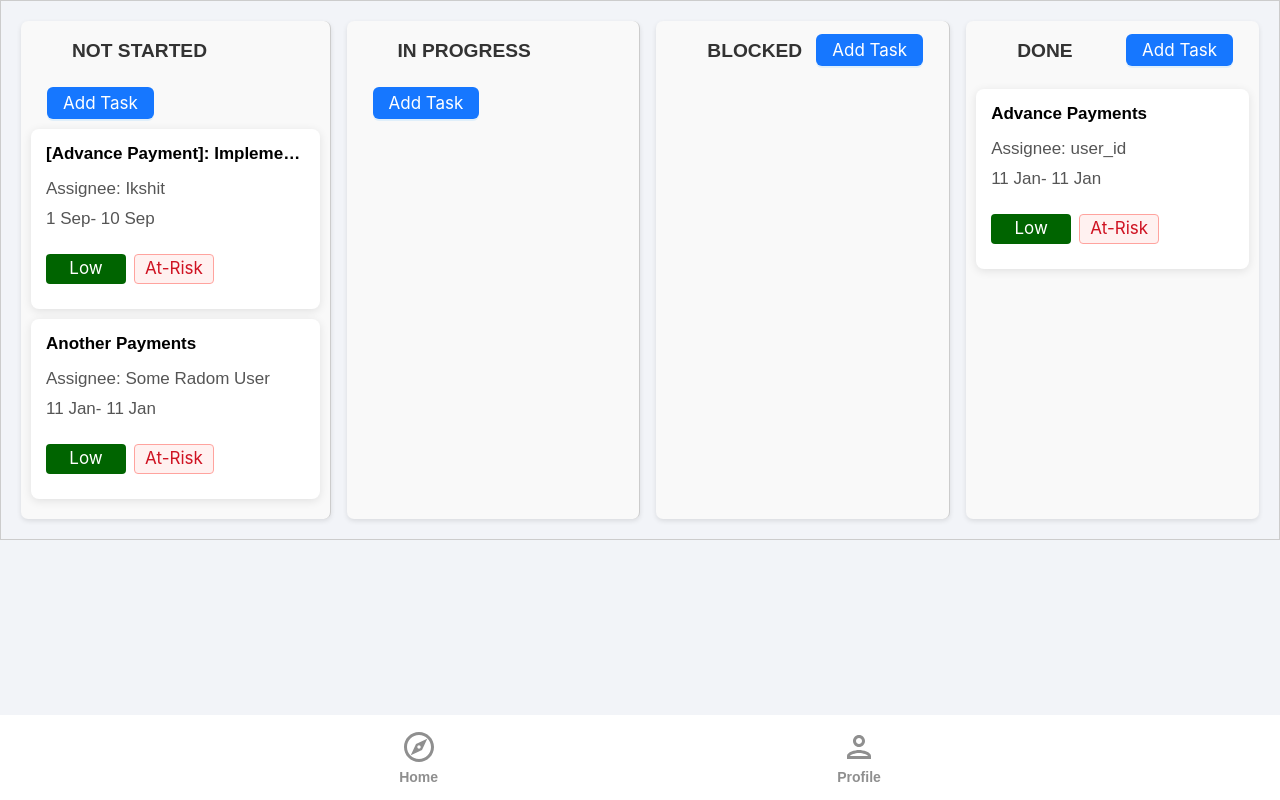
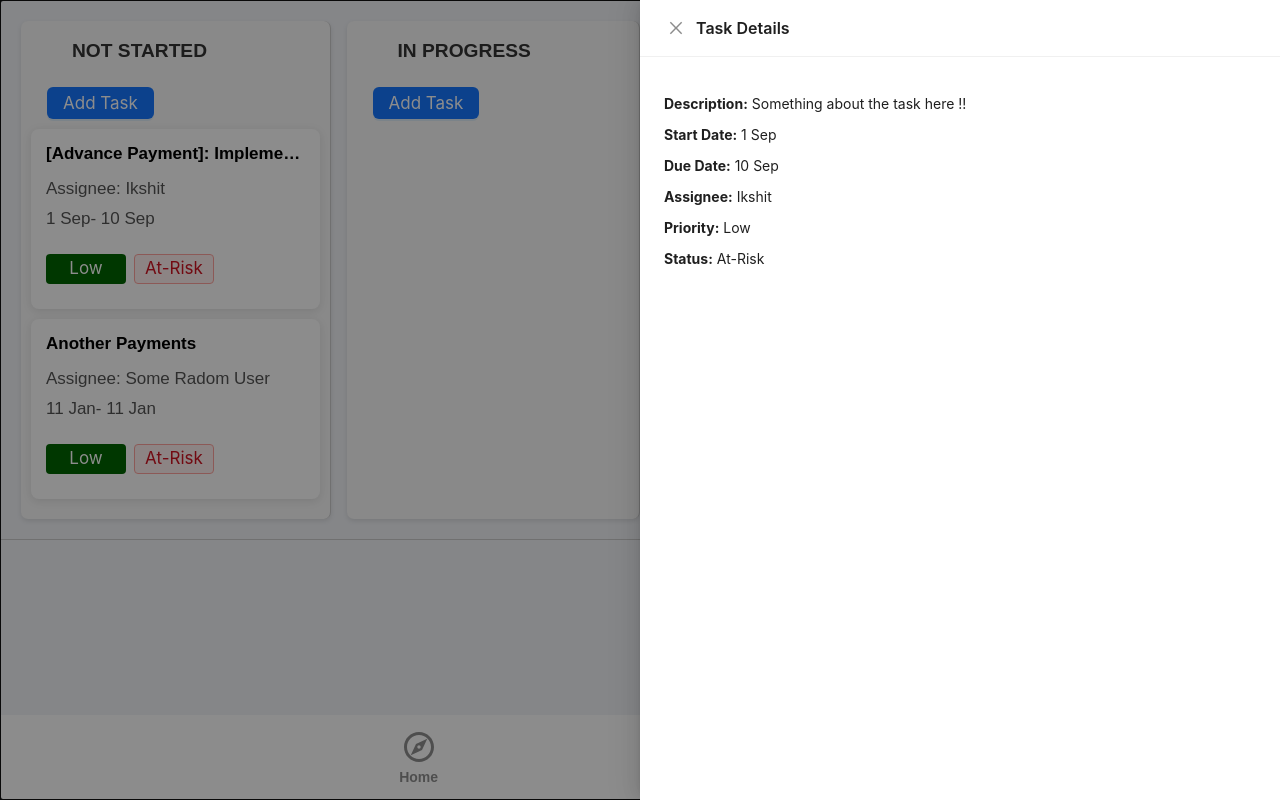
Before and after one commit to ikshitd/Ship-It, a React (Create React App) app: page /test in a window 1280 px wide. Both pictures are taken after a click on the button 175 px from the left and 219 px from the top of the page. Built offline with nearby package versions, Linux system fonts and the light colour scheme.

Commit message:
feat: working on the task feature

```diff
--- a/src/components/Board/Task.js
+++ b/src/components/Board/Task.js
@@ -1,6 +1,8 @@
-import { Tag } from 'antd';
+import { useState } from 'react';
+import { Tag, Drawer, Button } from 'antd';
 
 export default function Task({ task }) {
+  const [isDrawerVisible, setDrawerVisible] = useState(false);
   const beginDate = new Date(task.startDate);
   const startDate = beginDate.getDate();
   const startMonth = beginDate.toLocaleString('default', { month: 'short' });
@@ -8,10 +10,16 @@ export default function Task({ task }) {
   const endDate = dueDate.getDate();
   const endMonth = dueDate.toLocaleString('default', { month: 'short' });
 
+  const closeDrawer = () => {
+    console.log('closing the drawer');
+    setDrawerVisible(false);
+  };
+
   return (
     <div
       onClick={() => {
-        console.log(`The task with id = ${task.id} is being clicked`);
+        // console.log('do something here');
+        setDrawerVisible(true);
       }}
       className="task-card"
     >
@@ -63,6 +71,33 @@ export default function Task({ task }) {
             <div style={{ marginTop: '3px' }}>{task.status}</div>
           </Tag>
         ) : null}
+        <Drawer
+          value={isDrawerVisible}
+          title="Task Details"
+          placement="right"
+          onClose={closeDrawer}
+          visible={isDrawerVisible}
+          width="50%"
+        >
+          <p>
+            <strong>Description:</strong> {task.description || 'No description available.'}
+          </p>
+          <p>
+            <strong>Start Date:</strong> {startDate} {startMonth}
+          </p>
+          <p>
+            <strong>Due Date:</strong> {endDate} {endMonth}
+          </p>
+          <p>
+            <strong>Assignee:</strong> {task.assigneeId || 'Unassigned'}
+          </p>
+          <p>
+            <strong>Priority:</strong> {task.priority || 'Not specified'}
+          </p>
+          <p>
+            <strong>Status:</strong> {task.status || 'Not specified'}
+          </p>
+        </Drawer>
       </div>
     </div>
   );
```
